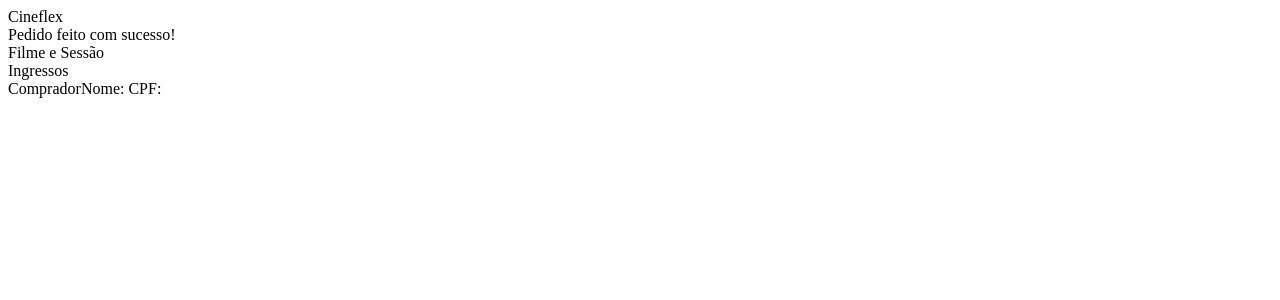
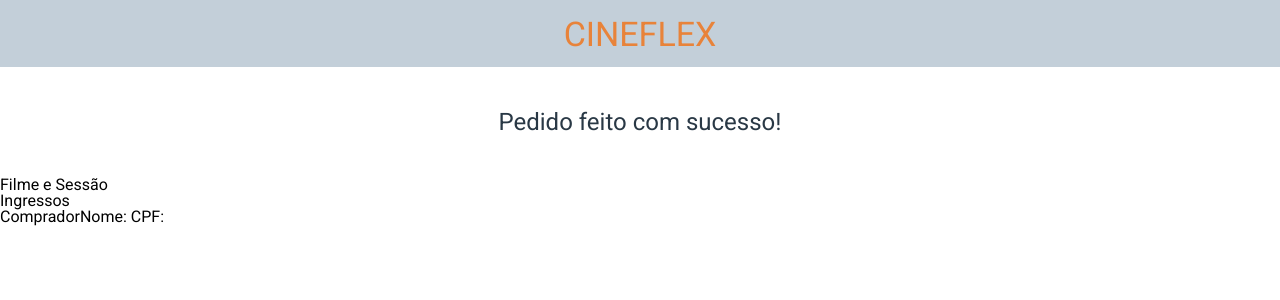
Before and after one commit to afonsocardz/projeto9-cineflex, a React (Create React App) app: page /sucesso in a window 1280 px wide. Shown: the top 300 px of the page. Built offline with nearby package versions, Linux system fonts and the light colour scheme.

Commit message:
Home and top page style added

```diff
--- a/src/App.js
+++ b/src/App.js
@@ -1,5 +1,7 @@
 import { useState } from "react";
 import { BrowserRouter, Routes, Route } from "react-router-dom";
+import "./Assets/CSS/reset.css";
+import "./Assets/CSS/style.css";
 import Header from "./Components/Header";
 import Home from "./Routes/Home";
 import Movie from "./Routes/Movie";
--- /dev/null
+++ b/src/Assets/CSS/reset.css
@@ -0,0 +1,48 @@
+/* http://meyerweb.com/eric/tools/css/reset/
+   v2.0 | 20110126
+   License: none (public domain)
+*/
+
+html, body, div, span, applet, object, iframe,
+h1, h2, h3, h4, h5, h6, p, blockquote, pre,
+a, abbr, acronym, address, big, cite, code,
+del, dfn, em, img, ins, kbd, q, s, samp,
+small, strike, strong, sub, sup, tt, var,
+b, u, i, center,
+dl, dt, dd, ol, ul, li,
+fieldset, form, label, legend,
+table, caption, tbody, tfoot, thead, tr, th, td,
+article, aside, canvas, details, embed,
+figure, figcaption, footer, header, hgroup,
+menu, nav, output, ruby, section, summary,
+time, mark, audio, video {
+	margin: 0;
+	padding: 0;
+	border: 0;
+	font-size: 100%;
+	font: inherit;
+	vertical-align: baseline;
+}
+/* HTML5 display-role reset for older browsers */
+article, aside, details, figcaption, figure,
+footer, header, hgroup, menu, nav, section {
+	display: block;
+}
+body {
+	line-height: 1;
+}
+ol, ul {
+	list-style: none;
+}
+blockquote, q {
+	quotes: none;
+}
+blockquote:before, blockquote:after,
+q:before, q:after {
+	content: '';
+	content: none;
+}
+table {
+	border-collapse: collapse;
+	border-spacing: 0;
+}
--- /dev/null
+++ b/src/Assets/CSS/style.css
@@ -0,0 +1,9 @@
+@import url('https://fonts.googleapis.com/css2?family=Roboto:ital,wght@0,300;0,400;0,500;0,700;1,300;1,400;1,500&display=swap');
+
+* {
+    box-sizing: border-box;
+}
+
+body {
+    font-family: 'Roboto', sans-serif;
+}
--- a/src/Components/Header.js
+++ b/src/Components/Header.js
@@ -1,7 +1,18 @@
+import styled from "styled-components";
+import FlexContainer from "./Styles/FlexContainer";
+
+
 export default function Header() {
     return (
-        <header>
+        <FlexContainer
+            justify={"center"}
+            fontSize={"34px"}
+            color={"#E8833A"}
+            upperCase={true}
+            backgroundColor={"#C3CFD9"}
+            height={"67px"}
+        >
             <span>Cineflex</span>
-        </header>
+        </FlexContainer>
     );
 }
--- a/src/Components/PageTop.js
+++ b/src/Components/PageTop.js
@@ -1,6 +1,9 @@
-export default function PageTop({route}){
+import FlexContainer from "./Styles/FlexContainer";
 
-    function validateRoute(route){
+
+export default function PageTop({ route }) {
+
+    function validateRoute(route) {
 
         if (route === "home") return "o filme";
 
@@ -12,11 +15,9 @@
 
     const text = validateRoute(route);
 
-
-
-    return(
-        <div className={route}>
+    return (
+        <FlexContainer fontSize={"24px"} justify={"center"} height={"110px"}>
             <span>{route !== "success" ? `Selecione ${text}` : "Pedido feito com sucesso!"}</span>
-        </div>
+        </FlexContainer>
     );
 }
--- a/src/Components/Poster.js
+++ b/src/Components/Poster.js
@@ -1,13 +1,33 @@
 import { Link } from "react-router-dom";
+import styled from "styled-components";
 
 export default function Poster({ url, id, name }) {
     return (
         <Link to={`/filme/${id}`}>
-            <div>
-                <div>
+            <Frame>
+                <ImageContainer>
                     <img src={url} alt={name} />
-                </div>
-            </div>
+                </ImageContainer>
+            </Frame>
         </Link>
     );
 }
+
+const Frame = styled.div`
+    display: flex;
+    border-radius: 3px;
+    width: 145px;
+    height: 209px;
+    margin: 0 15px 8px 15px;
+    box-shadow: 0px 2px 4px 2px rgba(0, 0, 0, 0.1);
+`;
+
+const ImageContainer = styled.div`
+    width: 100%;
+    padding: 8px;
+    object-fit: cover;
+
+    img{
+        width: 100%;
+    }
+`;
--- /dev/null
+++ b/src/Components/Styles/FlexContainer.js
@@ -0,0 +1,17 @@
+import styled  from "styled-components";
+
+const FlexContainer = styled.div`
+    width: 100%;
+    height: ${props => props.height ? props.height : "auto" };
+    display: flex;
+    align-items: center;
+    margin: auto;
+    flex-wrap: ${props => props.wrap ? "wrap" : "nowrap"};
+    justify-content: ${props => props.justify ? props.justify : "start"};
+    font-size: ${props => props.fontSize ? props.fontSize : "18px"};
+    color: ${props => props.color ? props.color : "#293845"};
+    text-transform: ${props => props.upperCase ? "uppercase" : "none" };
+    background-color: ${props => props.backgroundColor ? props.backgroundColor : "white" };
+`;
+
+export default FlexContainer;
--- a/src/Routes/Home.js
+++ b/src/Routes/Home.js
@@ -1,6 +1,8 @@
 import { useEffect, useState } from "react";
 import axios from "axios";
 import Poster from "../Components/Poster";
+import PageTop from "../Components/PageTop";
+import FlexContainer from "../Components/Styles/FlexContainer";
 
 export default function Home({ user, setUser }) {
 
@@ -16,12 +18,17 @@
     }, []);
 
     return (
-        <div>
-            {movies.map(movie =>
-                <div onClick={()=>setUser({...user, movie:{id:movie.id, title:movie.title, url:movie.posterURL}})}>
-                    <Poster url={movie.posterURL} id={movie.id} name={movie.title} />
-                </div>
-            )}
-        </div>
+        <>
+            <PageTop route={"home"} />
+            <FlexContainer wrap={true} justify={"center"}>
+                {movies.map(movie =>
+
+                    <div onClick={() => setUser({ ...user, movie: { id: movie.id, title: movie.title, url: movie.posterURL } })}>
+                        <Poster url={movie.posterURL} id={movie.id} name={movie.title} />
+                    </div>
+
+                )}
+            </FlexContainer>
+        </>
     );
 }
```
Also changed, not shown: src/Components/Styles/ColumnContainer.js (added, +9 -0 lines), src/Components/Styles/PosterContainer.js (added).
